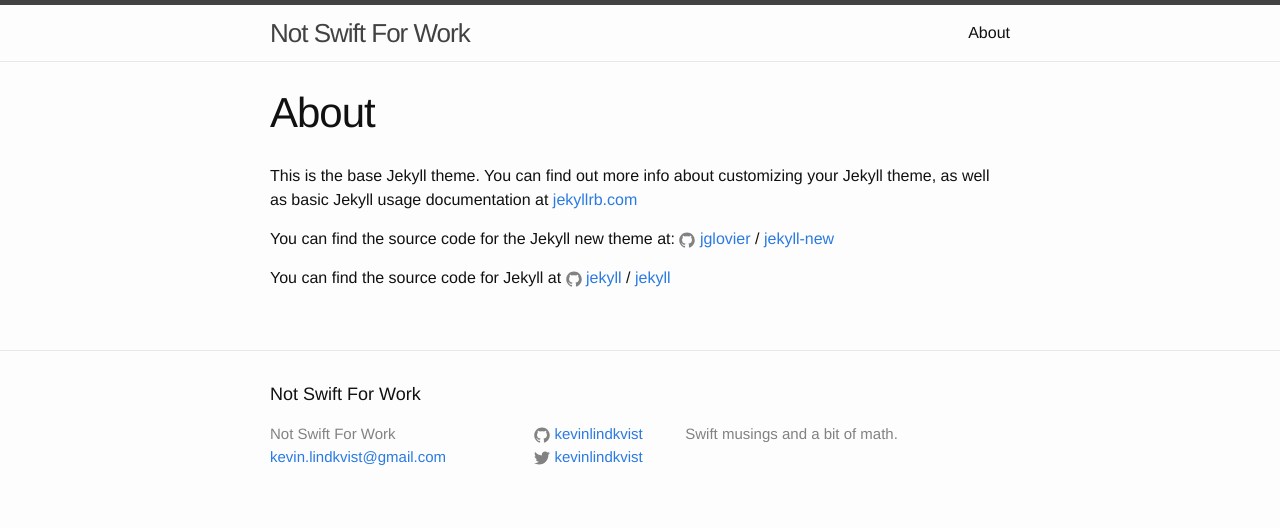
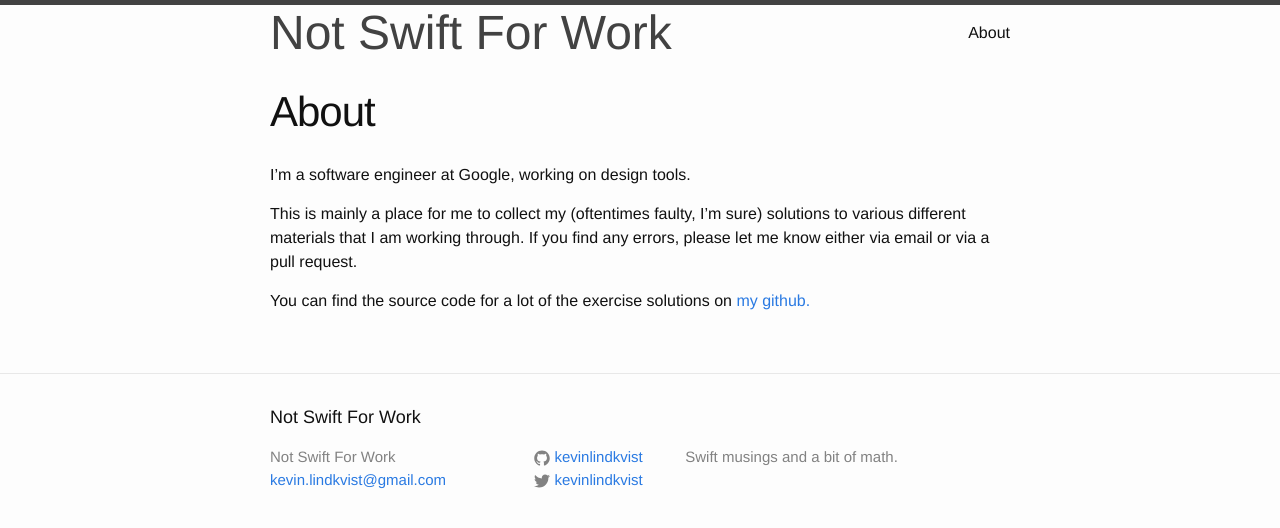
Before and after one commit to kevinlindkvist/kevinlindkvist.github.io, a Jekyll site: the page built from about.md, in a window 1280 px wide. Shown: the top 528 px of the page. Built offline with Jekyll 4.4.1, drawn with Linux system fonts in a browser that asks for light colours.

Commit message:
Setup basic layout and about page.

```diff
--- a/_sass/_layout.scss
+++ b/_sass/_layout.scss
@@ -3,7 +3,6 @@
  */
 .site-header {
     border-top: 5px solid $grey-color-dark;
-    border-bottom: 1px solid $grey-color-light;
     min-height: 56px;
 
     // Positioning context for the mobile navigation icon
@@ -11,10 +10,9 @@
 }
 
 .site-title {
-    font-size: 26px;
-    font-weight: 300;
+    font-size: 48px;
+    font-weight: 500;
     line-height: 56px;
-    letter-spacing: -1px;
     margin-bottom: 0;
     float: left;
 
--- a/about.md
+++ b/about.md
@@ -3,13 +3,8 @@ layout: page
 title: About
 permalink: /about/
 ---
+I'm a software engineer at Google, working on design tools.
 
-This is the base Jekyll theme. You can find out more info about customizing your Jekyll theme, as well as basic Jekyll usage documentation at [jekyllrb.com](http://jekyllrb.com/)
+This is mainly a place for me to collect my (oftentimes faulty, I'm sure) solutions to various different materials that I am working through. If you find any errors, please let me know either via email or via a pull request.
 
-You can find the source code for the Jekyll new theme at:
-{% include icon-github.html username="jglovier" %} /
-[jekyll-new](https://github.com/jglovier/jekyll-new)
-
-You can find the source code for Jekyll at
-{% include icon-github.html username="jekyll" %} /
-[jekyll](https://github.com/jekyll/jekyll)
+You can find the source code for a lot of the exercise solutions on [my github.](https://github.com/kevinlindkvist/)
```
Also changed, not shown: _posts/2016-04-20-welcome-to-jekyll.markdown (deleted, +0 -25 lines).
